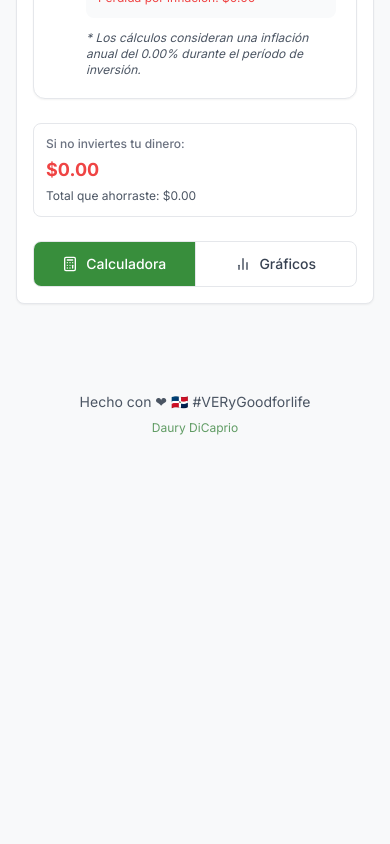
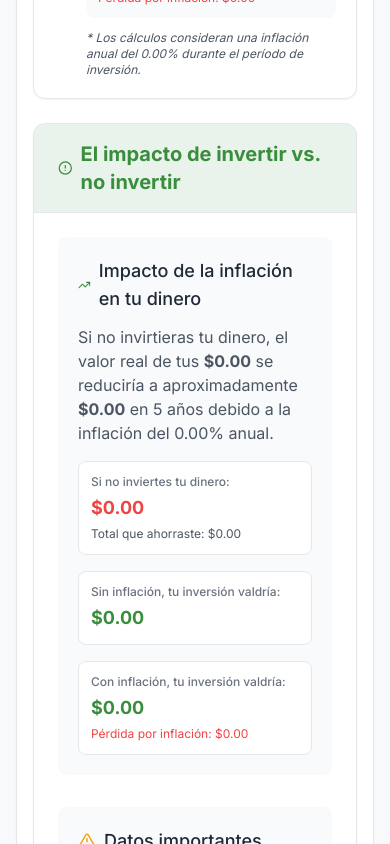
Before and after one commit to daurydicaprio/holentia-app, a Next.js app: page /calculadora-interes-compuesto in a window 390 px wide. Shown: the part 1620-2464 px from the top of the page. Before the commit the page ends 2080 px from the top, so only its background shows below. Built offline with nearby package versions, Linux system fonts and the light colour scheme.

Commit message:
refactor: integrate mobile impact section into calculator layout
Move separate impact box into investment impact section on mobile.

Co-authored-by: Daury DiCaprio <67611334+daurydicaprio@users.noreply.github.com>

```diff
--- a/components/tools/compound-interest/compound-interest-calculator.tsx
+++ b/components/tools/compound-interest/compound-interest-calculator.tsx
@@ -43,13 +43,6 @@ export function CompoundInterestCalculator() {
     setActiveTab(tab)
   }
 
-  // Calcular el balance sin inflación (balance bruto)
-  const grossBalance = summary.balanceNet + summary.inflationEffect
-
-  // Calcular correctamente cuánto valdría el dinero sin invertir después de la inflación
-  const totalInvested = summary.initialDeposit + summary.totalContributions
-  const nonInvestedValue = inflation > 0 ? totalInvested / Math.pow(1 + inflation / 100, years) : totalInvested
-
   // Renderizado para móvil con pestañas
   if (isMobile) {
     return (
@@ -75,17 +68,14 @@ export function CompoundInterestCalculator() {
                 <CompoundInterestResult summary={summary} formatCurrency={formatCurrency} inflation={inflation} />
               </div>
 
-              {/* Añadir el recuadro "Si no inviertes tu dinero" en la versión móvil */}
-              <div className="mt-6 bg-white dark:bg-gray-800 p-3 rounded-lg border border-gray-200 dark:border-gray-700">
-                <div className="text-xs font-medium text-gray-500 dark:text-gray-400 mb-1">
-                  Si no inviertes tu dinero:
-                </div>
-                <div className="text-lg font-bold text-red-500 dark:text-red-400">
-                  {formatCurrency(nonInvestedValue)}
-                </div>
-                <div className="text-xs text-gray-600 dark:text-gray-300 mt-1">
-                  Total que ahorraste: {formatCurrency(totalInvested)}
-                </div>
+              {/* Añadir la sección de impacto en la versión móvil */}
+              <div className="mt-6">
+                <InvestmentImpactSection
+                  summary={summary}
+                  formatCurrency={formatCurrency}
+                  inflation={inflation}
+                  years={years}
+                />
               </div>
 
               {/* Pestañas móviles dentro del recuadro */}
```
